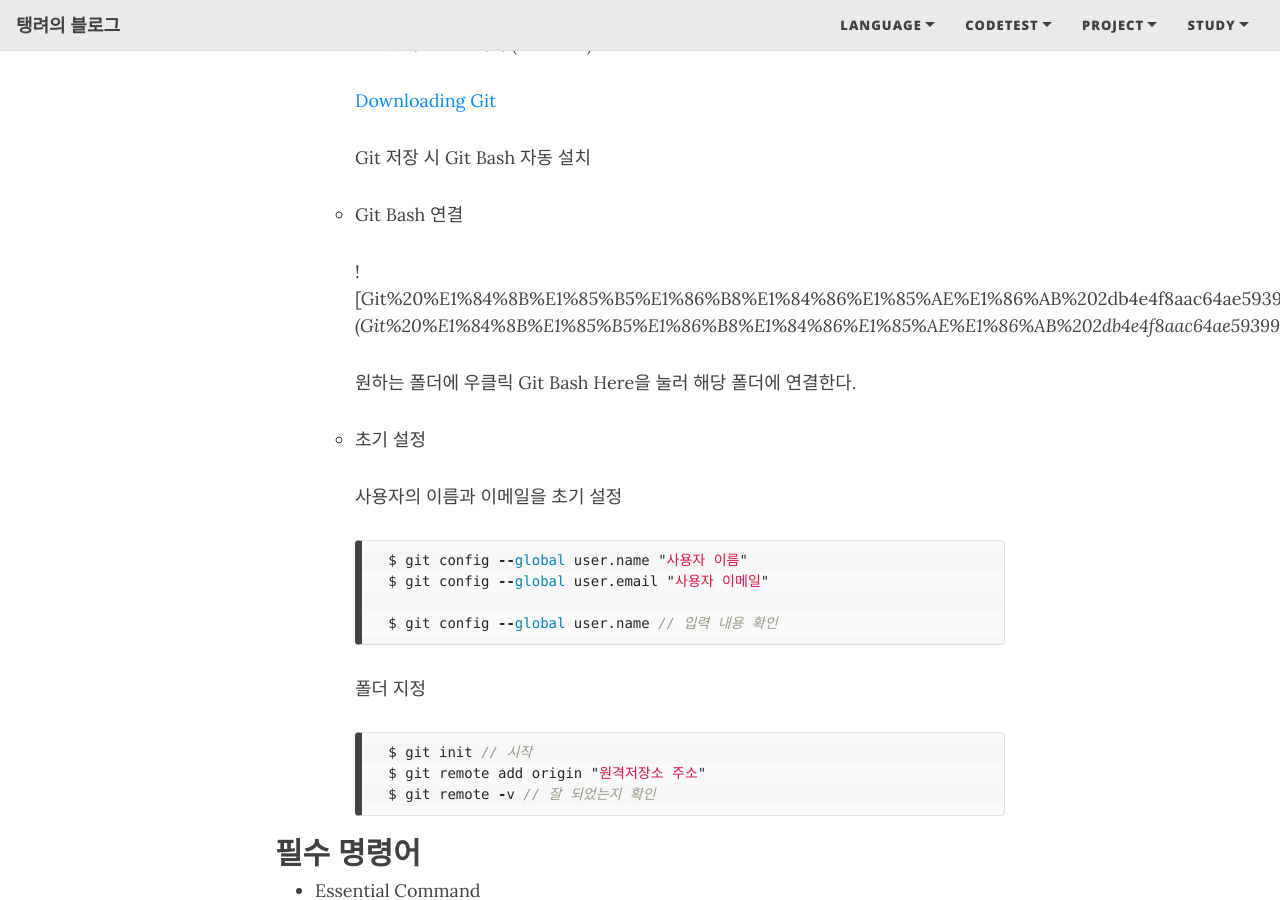
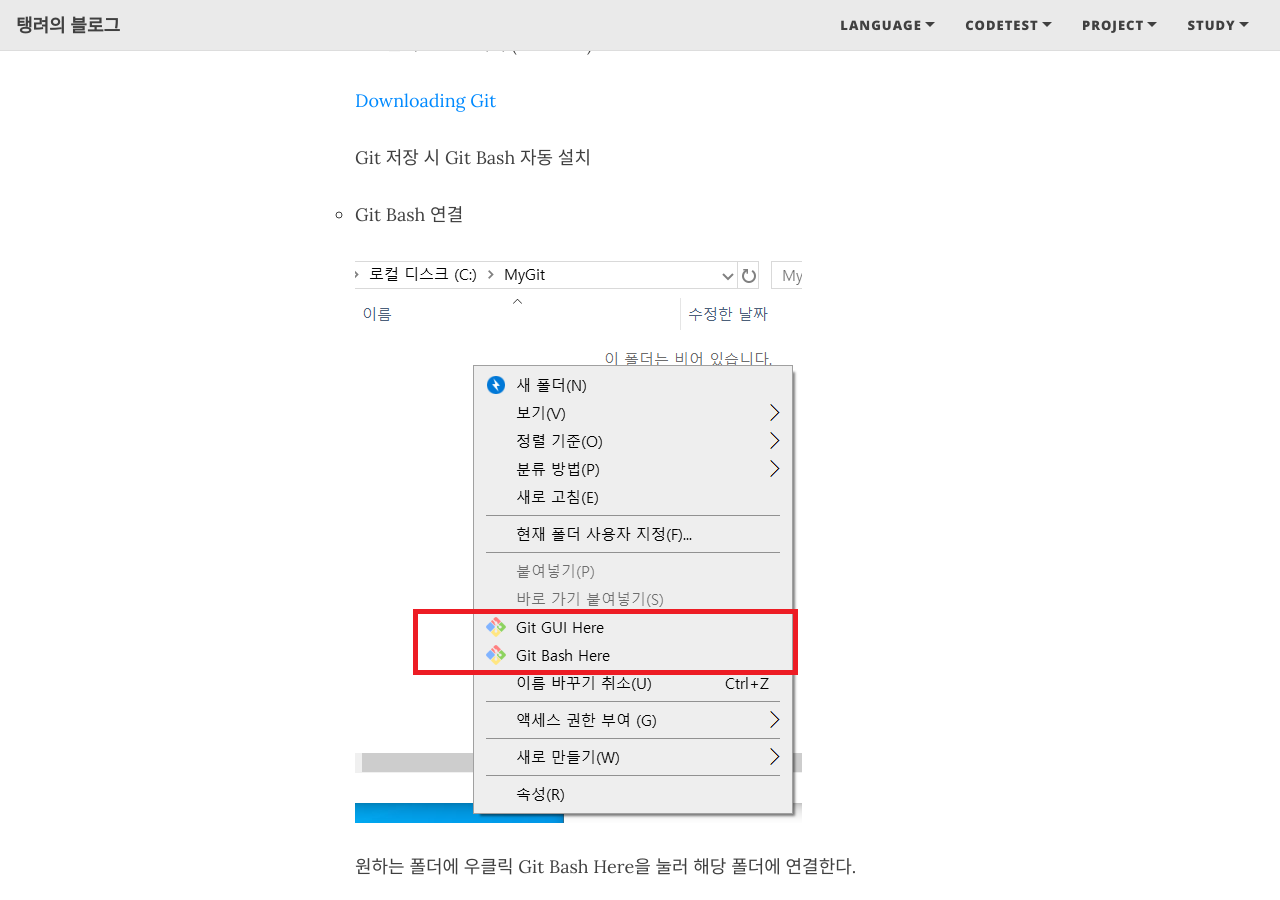
Before and after one commit to Ta-Ye/Ta-Ye.github.io, a Jekyll site: the page built from _posts/2020-11-17-Git1.md, in a window 1280 px wide and 900 px high, scrolled down 715 px. Built offline with Jekyll 4.4.1, drawn with Linux system fonts in a browser that asks for light colours; nearby versions of some CDN libraries.

Commit message:
Update 2020-11-17-Git1.md

```diff
--- a/_posts/2020-11-17-Git1.md
+++ b/_posts/2020-11-17-Git1.md
@@ -29,7 +29,7 @@
 
     - Git Bash 연결
 
-        ![Git%20%E1%84%8B%E1%85%B5%E1%86%B8%E1%84%86%E1%85%AE%E1%86%AB%202db4e4f8aac64ae59399200124cf9db4/_.png](Git%20%E1%84%8B%E1%85%B5%E1%86%B8%E1%84%86%E1%85%AE%E1%86%AB%202db4e4f8aac64ae59399200124cf9db4/_.png)
+        ![https://github.com/Ta-Ye/Ta-Ye.github.io/blob/master/_posts/Git%20%E1%84%8B%E1%85%B5%E1%86%B8%E1%84%86%E1%85%AE%E1%86%AB%202db4e4f8aac64ae59399200124cf9db4/_.png](https://github.com/Ta-Ye/Ta-Ye.github.io/blob/master/_posts/Git%20%E1%84%8B%E1%85%B5%E1%86%B8%E1%84%86%E1%85%AE%E1%86%AB%202db4e4f8aac64ae59399200124cf9db4/_.png)
 
         원하는 폴더에 우클릭 Git Bash Here을 눌러 해당 폴더에 연결한다.
 
@@ -102,7 +102,7 @@
 
     - 제외 파일 지정
 
-    ![Git%20%E1%84%8B%E1%85%B5%E1%86%B8%E1%84%86%E1%85%AE%E1%86%AB%202db4e4f8aac64ae59399200124cf9db4/Untitled.png](Git%20%E1%84%8B%E1%85%B5%E1%86%B8%E1%84%86%E1%85%AE%E1%86%AB%202db4e4f8aac64ae59399200124cf9db4/Untitled.png)
+    ![https://github.com/Ta-Ye/Ta-Ye.github.io/blob/master/_posts/Git%20%E1%84%8B%E1%85%B5%E1%86%B8%E1%84%86%E1%85%AE%E1%86%AB%202db4e4f8aac64ae59399200124cf9db4/Untitled.png](https://github.com/Ta-Ye/Ta-Ye.github.io/blob/master/_posts/Git%20%E1%84%8B%E1%85%B5%E1%86%B8%E1%84%86%E1%85%AE%E1%86%AB%202db4e4f8aac64ae59399200124cf9db4/Untitled.png)
 
     - .gitignore 반영
 
```
